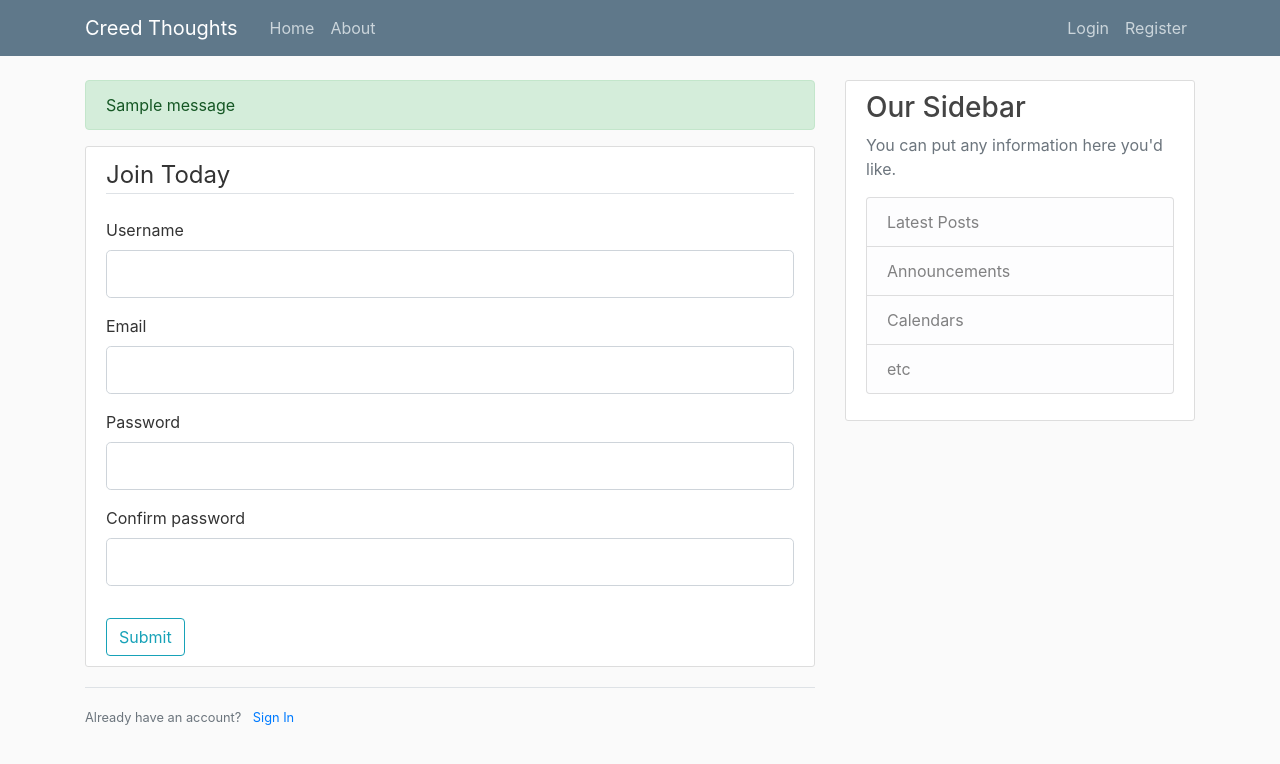
After one commit to jamestrew/python-practice-projects, a Python web app: template study/flask/templates/register.html in a window 1280 px wide. The commit adds this page. Shown: the top 764 px of the page. Run offline with Jinja, Linux system fonts and the light colour scheme; the template is opened without the code that fills it: most values are stand-ins (such as "Sample title", 1, 10 or a date in 2020); one stand-in notice (Sample message) is shown; form fields are guessed from the names that the template uses; some libraries are stand-ins or nearby versions.

Commit message:
Add login and registration forms.

```diff
--- a/study/flask/templates/layout.html
+++ b/study/flask/templates/layout.html
@@ -44,6 +44,15 @@
     <main role="main" class="container">
         <div class="row">
             <div class="col-md-8">
+                {% with messages = get_flashed_messages(with_categories=true) %}
+                    {% if messages %}
+                        {% for category, message in messages %}
+                            <div class="alert alert-{{ category }}">
+                                {{ message }}
+                            </div>
+                        {% endfor %}
+                    {% endif %}
+                {% endwith %}
                 {% block content %}{% endblock %}
             </div>
             <div class="col-md-4">
--- /dev/null
+++ b/study/flask/templates/register.html
@@ -0,0 +1,74 @@
+{% extends "layout.html" %}
+{% block content %}
+    <div class="content-section">
+        <form method="POST", action="">
+            {{ form.hidden_tag() }}
+            <fieldset class="form-group">
+                <legend class="border-bottom mb-4">Join Today</legend>
+                <div class="form-group">
+                    {{ form.username.label(class="form-control-label") }}
+
+                    {% if form.username.errors %}
+                        {{ form.username(class="form-control form-control-lg is-invalid") }}
+                        <div class="invalid-feedback">
+                            {% for error in form.username.errors %}
+                                <span>{{ error }}</span>
+                            {% endfor %}
+                        </div>
+                    {% else %}
+                        {{ form.username(class="form-control form-control-lg") }}
+                    {% endif %}
+                </div>
+                <div class="form-group">
+                    {{ form.email.label(class="form-control-label") }}
+
+                    {% if form.email.errors %}
+                        {{ form.email(class="form-control form-control-lg is-invalid") }}
+                        <div class="invalid-feedback">
+                            {% for error in form.email.errors %}
+                                <span>{{ error }}</span>
+                            {% endfor %}
+                        </div>
+                    {% else %}
+                        {{ form.email(class="form-control form-control-lg") }}
+                    {% endif %}
+                </div>
+                <div class="form-group">
+                    {{ form.password.label(class="form-control-label") }}
+
+                    {% if form.password.errors %}
+                        {{ form.password(class="form-control form-control-lg is-invalid")}}
+                        <div class="invalid-feedback">
+                            {% for error in form.password.errors %}
+                                <span>{{ error }}</span>
+                            {% endfor %}
+                        </div>
+                    {% else %}
+                        {{ form.password(class="form-control form-control-lg") }}
+                    {% endif %}
+                </div>
+                <div class="form-group">
+                    {{ form.confirm_password.label(class="form-control-label") }}
+                    {% if form.confirm_password.errors %}
+                        {{ form.confirm_password(class="form-control form-control-lg is-invalid")}}
+                        <div class="invalid-feedback">
+                            {% for error in form.confirm_password.errors %}
+                                <span>{{ error }}</span>
+                            {% endfor %}
+                        </div>
+                    {% else %}
+                        {{ form.confirm_password(class="form-control form-control-lg") }}
+                    {% endif %}
+                </div>
+            </fieldset>
+            <div class="form-grou">
+                {{ form.submit(class="btn btn-outline-info")}}
+            </div>
+        </form>
+    </div>
+    <div class="border-top pt-3">
+        <small class="text-muted">
+            Already have an account? <a class="ml-2" href="{{ url_for('login') }}">Sign In</a>
+        </small>
+    </div>
+{% endblock content %}
```
Also changed, not shown: study/flask/flaskblog.py (+25 -1 lines), study/flask/forms.py (added, +26 -0 lines), study/flask/templates/login.html (added, +54 -0 lines).
